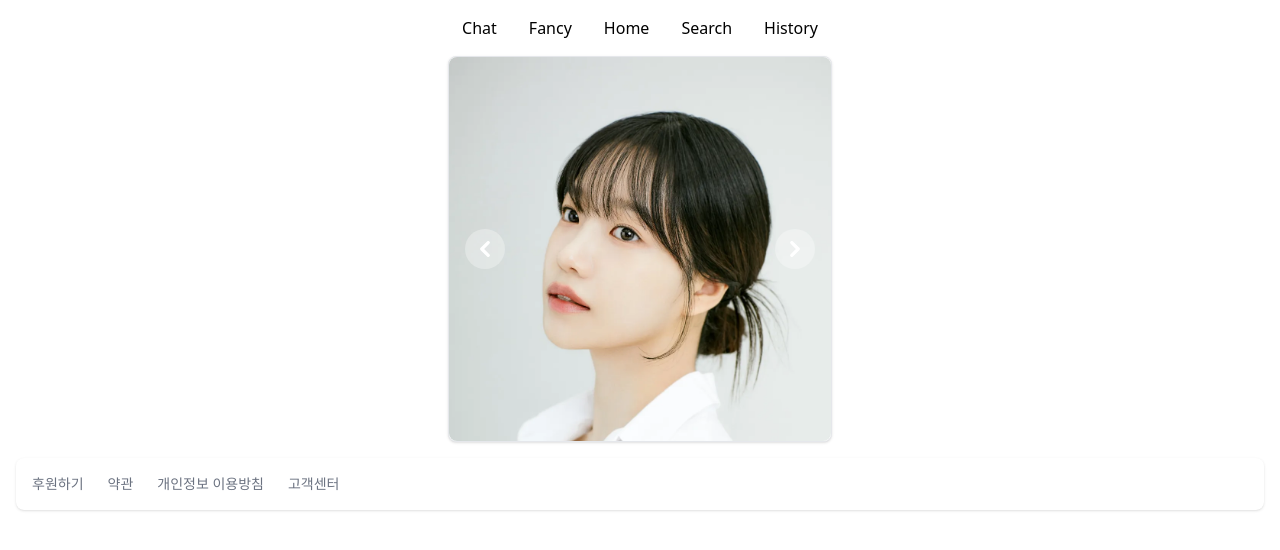
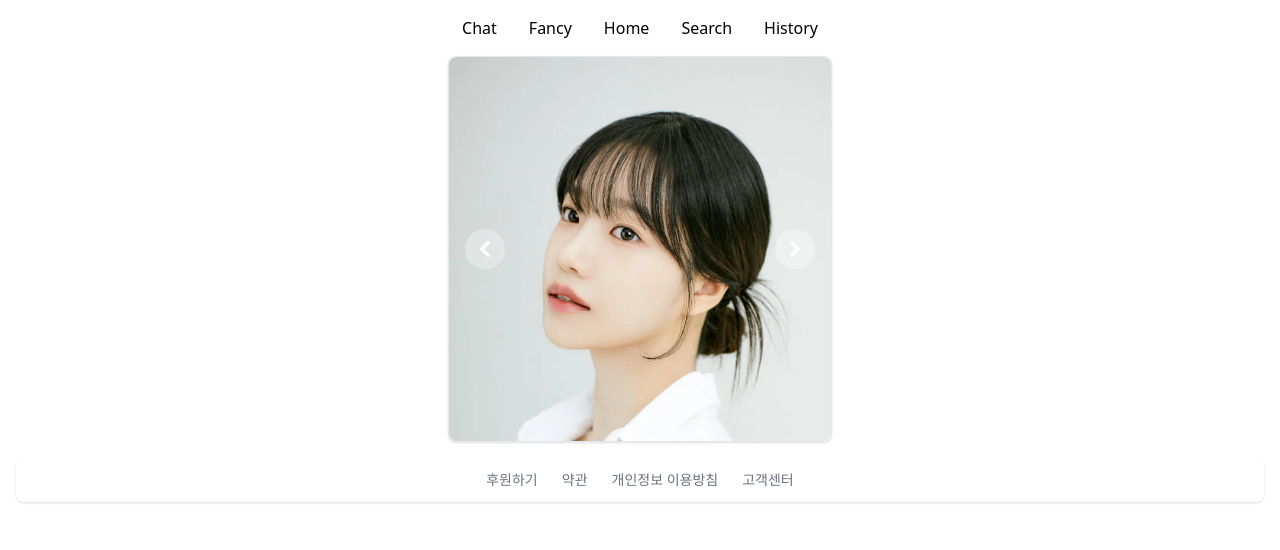
Before and after one commit to 42Seoul-Tea42/frontend, a Next.js app: page /home in a window 1280 px wide. Shown: the top 550 px of the page. Built offline with nearby package versions, Linux system fonts and the light colour scheme.

Commit message:
feat 푸터 목록 수평, 수직 중앙정렬

```diff
--- a/app/home/Footer.tsx
+++ b/app/home/Footer.tsx
@@ -5,8 +5,7 @@ import Link from "next/link";
 const Footer = () => {
   return (
     <footer className="bg-white rounded-lg shadow m-4 dark:bg-gray-800">
-      <div className="w-full mx-auto max-w-screen-xl p-4 md:flex md:items-center md:justify-between">
-        <ul className="flex flex-wrap items-center mt-3 text-sm font-medium text-gray-500 dark:text-gray-400 sm:mt-0">
+      <ul className="flex flex-wrap items-center justify-center px-5 py-3 text-sm font-medium text-gray-500 dark:text-gray-400 sm:mt-0">
         <li>
           <Link href="#" className="hover:underline me-4 md:me-6">
             후원하기
@@ -28,7 +27,6 @@ const Footer = () => {
           </Link>
         </li>
       </ul>
-      </div>
     </footer>
   );
 };
```
Lines whose indentation alone changed are shown as unchanged.
